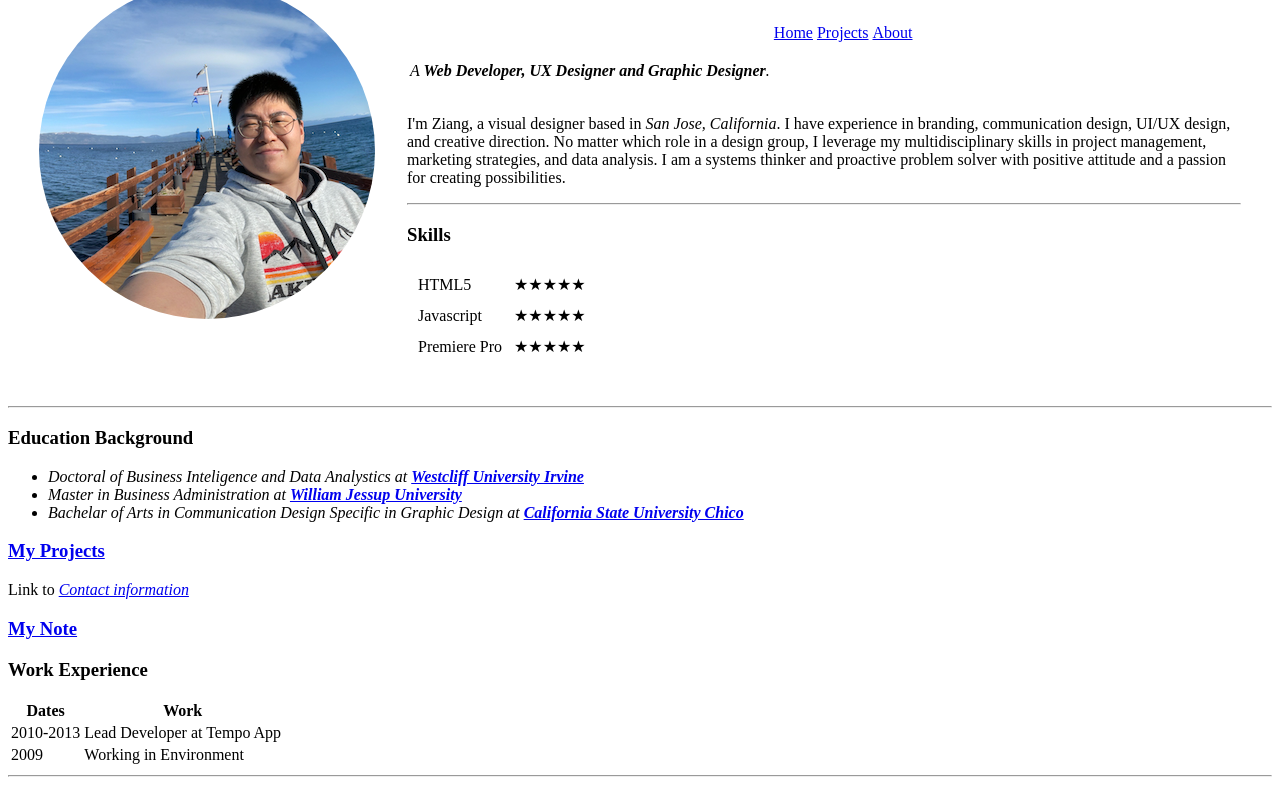
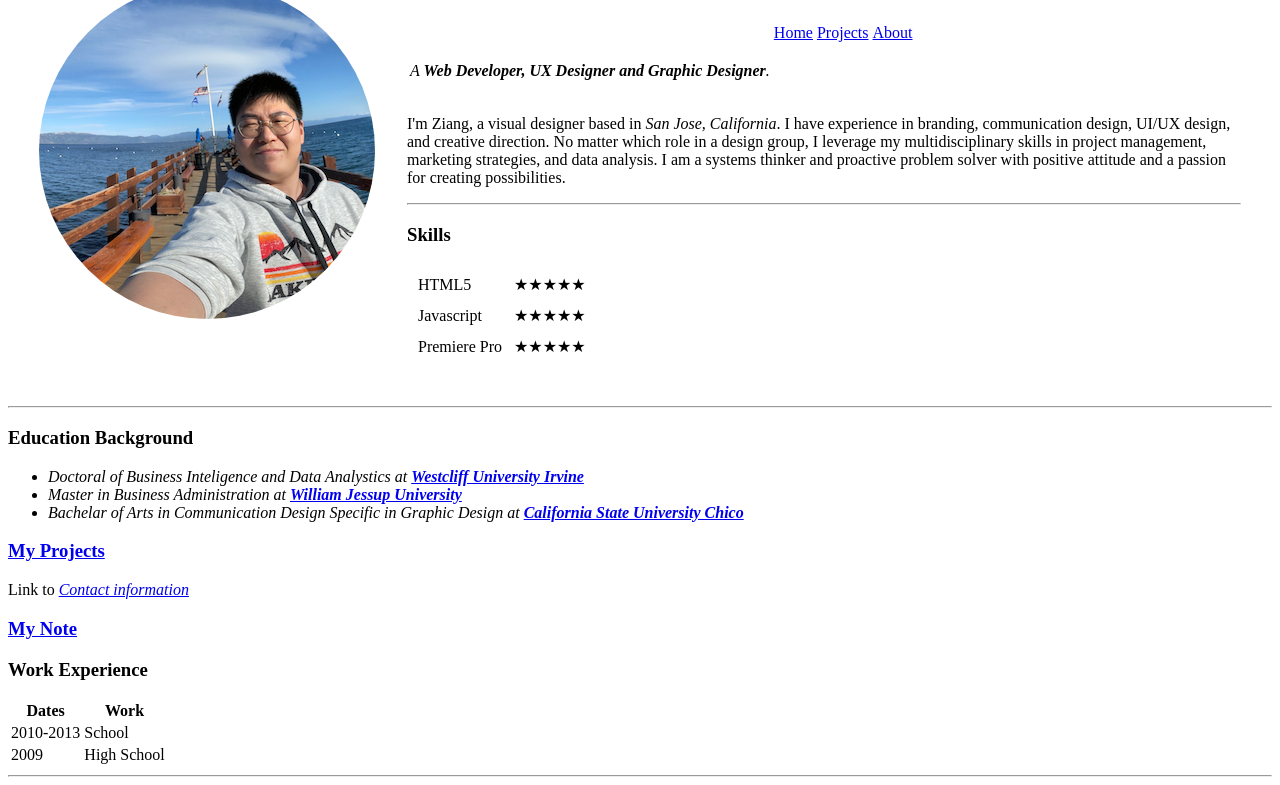
Before and after one commit to ZiAnGGU/cv, a plain HTML site: page index.html in a window 1280 px wide. Shown: the part 100-885 px from the top of the page. Drawn offline with Linux system fonts and the light colour scheme.

Commit message:
change some text

```diff
--- a/index.html
+++ b/index.html
@@ -73,11 +73,11 @@
     <tbody>
         <tr>
             <td>2010-2013</td>
-            <td>Lead Developer at Tempo App</td>
+            <td>School</td>
         </tr>
         <tr>
             <td>2009</td>
-            <td>Working in Environment</td>
+            <td>High School</td>
         </tr>
     </tbody>
     <tfoot>
```
